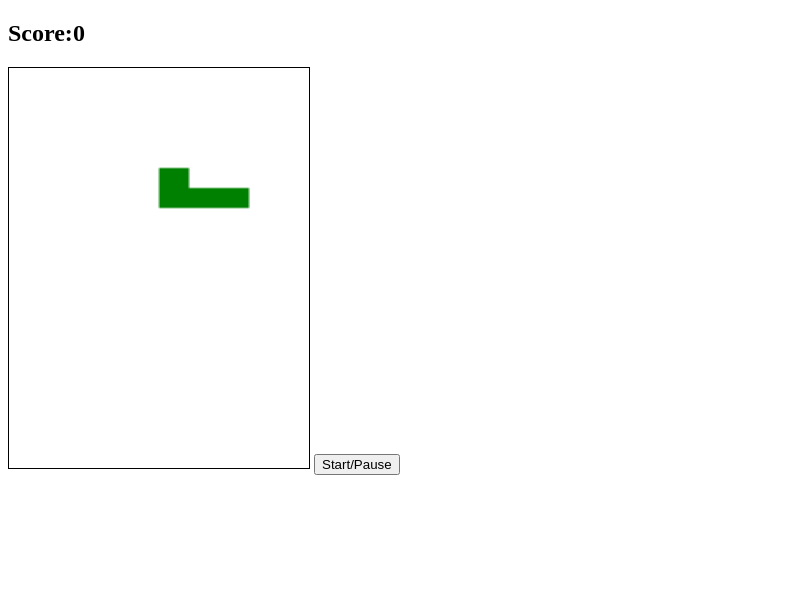
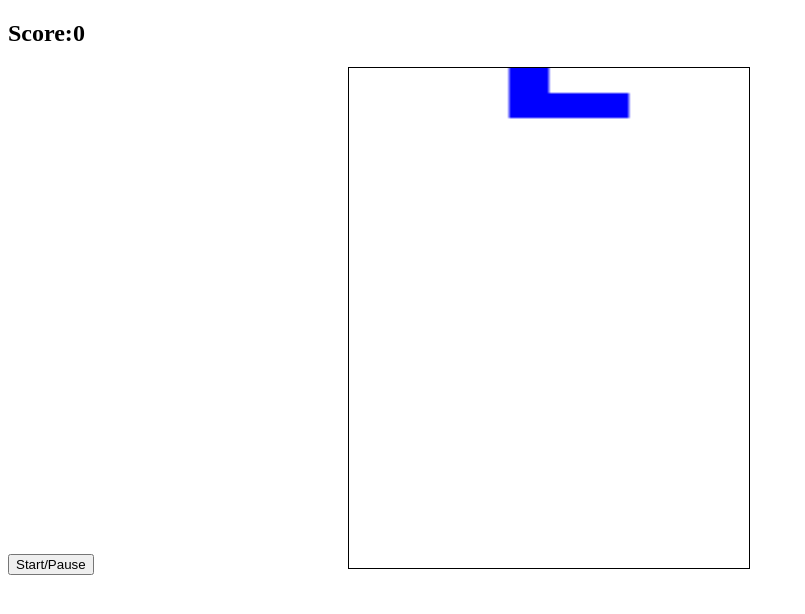
Before and after one commit to avarlamova/Tetris, a plain HTML site: page index.html in a window 1280 px wide. Shown: the whole page, without its empty margins (0-805 px from the left). Drawn offline with Linux system fonts and the light colour scheme.

Commit message:
added shapes and colors for randomizing tetrominoes

```diff
--- a/constants.js
+++ b/constants.js
@@ -1,3 +1,13 @@
 const columns = 10;
 const rows = 20;
 const block_size = 10;
+const colors = ['yellow','blue', 'green', 'red', 'magenta', 'violet'];
+const shapes = [
+    [[0, 0, 0, 0], [1, 1, 1, 1], [0, 0, 0, 0], [0, 0, 0, 0]],
+    [[2, 0, 0], [2, 2, 2], [0, 0, 0]],
+    [[0, 0, 3], [3, 3, 3], [0, 0, 0]],
+    [[4, 4], [4, 4]],
+    [[0, 5, 5], [5, 5, 0], [0, 0, 0]],
+    [[0, 6, 0], [6, 6, 6], [0, 0, 0]],
+    [[7, 7, 0], [0, 7, 7], [0, 0, 0]]
+];
--- a/index.html
+++ b/index.html
@@ -1,15 +1,15 @@
 <!DOCTYPE html>
   <head>
     <meta charset="utf-8">
+    <meta name="viewport" content="width=device-width, initial-scale=1.0">
     <link rel="stylesheet" href="style.css"></link>
     <title> Tetris</title>
   </head>
   <body>
 
     <h2>Score:<span id="score">0</span></h3>
-
-<canvas id="canvas"></canvas>
 <button id="start" onclick="getBoard()">Start/Pause</button>
+<canvas id="canvas">Your browser does not support canvas. Try another one</canvas>
 <script src="constants.js"></script>
 <script src="main.js" defer></script>
 
--- a/main.js
+++ b/main.js
@@ -6,14 +6,11 @@ ctx.canvas.height = rows * block_size;
 
 ctx.scale(block_size,block_size);
 
-//create gameboard
 function getBoard() {
     return Array.from(
     {length: rows}, () => Array(columns).fill(0)
     )
 }
-
-//console.table(getBoard())
 
 //creating piece
 class Piece {
@@ -21,7 +18,7 @@ class Piece {
     y;
     color;
     shape;
-    ctx;
+    type;
 
     constructor(ctx) {
      this.ctx = ctx;
@@ -29,16 +26,12 @@ class Piece {
     }
 
     spawn() {
-      this.color = 'green';
-      this.shape = [
-        [1, 0, 0],
-        [1, 2, 2],
-        [0, 0, 0]
-      ];
+    const  type = this.randomizeTetrominoType(colors.length);
+this.shape = shapes[type];
+this.color = colors[type];
 
-      // Starting position.
-      this.x = 5;
-      this.y = 5;
+      this.x = 4;
+      this.y = 0;
     }
 
 
@@ -46,22 +39,24 @@ class Piece {
     this.ctx.fillStyle = this.color;
     this.shape.forEach((row, y) => {
       row.forEach((value, x) => {
-        // this.x, this.y gives the left upper position of the shape
-        // x, y gives the position of the block in the shape
-        // this.x + x is then the position of the block on the board
+
         if (value > 0) {
           this.ctx.fillRect(this.x + x, this.y + y, 1, 1);
         }
       });
     });
   }
+
+  randomizeTetrominoType(noOfTypes) {
+    return Math.floor(Math.random() * noOfTypes);
+  }
   }
 
 
   function play() {
+    getBoard();
     let piece = new Piece(ctx);
     piece.draw();
-    board.piece = piece;
+  //board.piece = piece;
   }
-
-  play()
+play()
--- a/style.css
+++ b/style.css
@@ -1,7 +1,8 @@
 #canvas {
     border:1px solid black;
-    width: 300px;
-    height: 400px;
+    width: 400px;
+    height: 500px;
+    margin-left: 250px;
 }
 
 .el {
```
